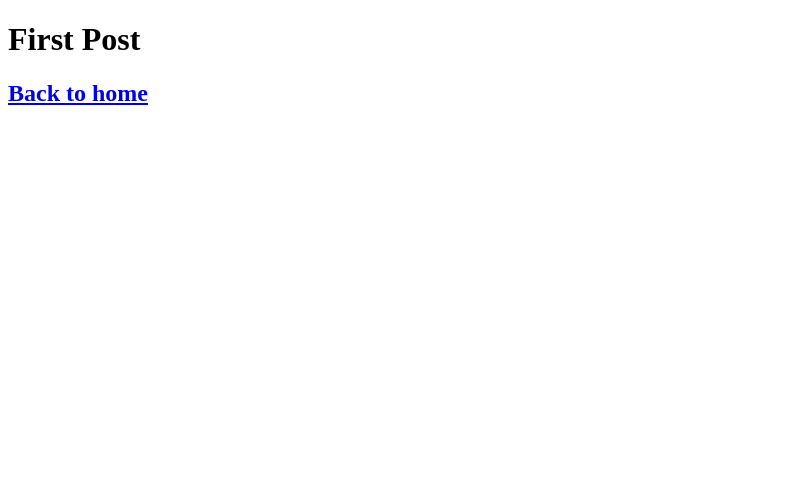
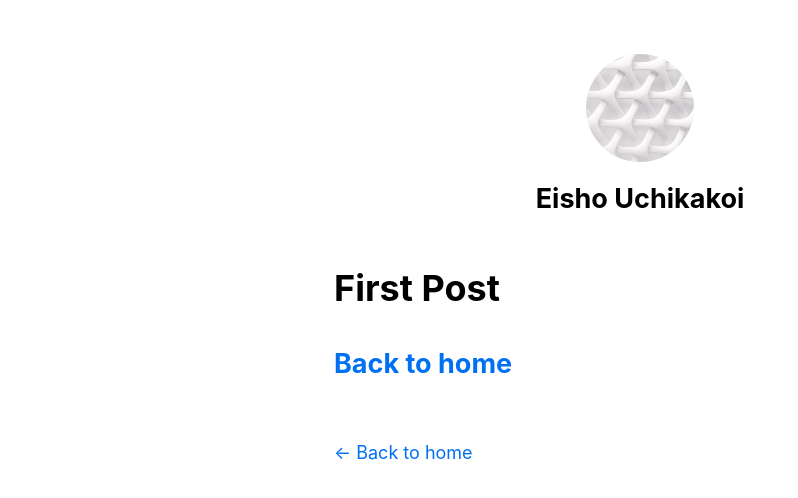
Before and after one commit to ei-show/nextjs-blog, a Next.js app: page /posts/first-post in a window 1280 px wide. Shown: the top 498 px of the page, without its empty margins (0-798 px from the left). Built offline with nearby package versions, Linux system fonts and the light colour scheme.

Commit message:
cssスタイリングの勉強中

```diff
--- /dev/null
+++ b/components/layout.js
@@ -0,0 +1,66 @@
+import Head from 'next/head'
+import styles from './layout.module.css'
+import utilStyles from '../styles/utils.module.css'
+import Link from 'next/link'
+
+const name = 'Eisho Uchikakoi'
+export const siteTitle = 'Next.js Sample Website'
+
+export default function Layout({ children, home }) {
+  return (
+    <div className={styles.container}>
+      <Head>
+        <link rel="icon" href="/favicon.ico" />
+        <meta
+          name="description"
+          content="Learn how to build a personal website using Next.js"
+        />
+        <meta
+          property="og:image"
+          content={`https://og-image.now.sh/${encodeURI(
+            siteTitle
+          )}.png?theme=light&md=0&fontSize=75px&images=https%3A%2F%2Fassets.vercel.com%2Fimage%2Fupload%2Ffront%2Fassets%2Fdesign%2Fnextjs-black-logo.svg`}
+        />
+        <meta name="og:title" content={siteTitle} />
+        <meta name="twitter:card" content="summary_large_image" />
+      </Head>
+      <header className={styles.header}>
+        {home ? (
+          <>
+            <img
+              src="/images/profile.jpg"
+              className={`${styles.headerHomeImage} ${utilStyles.borderCircle}`}
+              alt={name}
+            />
+            <h1 className={utilStyles.heading2Xl}>{name}</h1>
+          </>
+        ) : (
+          <>
+            <Link href="/">
+              <a>
+                <img
+                  src="/images/profile.jpg"
+                  className={`${styles.headerImage} ${utilStyles.borderCircle}`}
+                  alt={name}
+                />
+              </a>
+            </Link>
+            <h2 className={utilStyles.headingLg}>
+              <Link href="/">
+                <a className={utilStyles.colorInherit}>{name}</a>
+              </Link>
+            </h2>
+          </>
+        )}
+      </header>
+      <main>{children}</main>
+      {!home && (
+        <div className={styles.backToHome}>
+          <Link href="/">
+            <a>← Back to home</a>
+          </Link>
+        </div>
+      )}
+    </div>
+  )
+}
--- /dev/null
+++ b/components/layout.module.css
@@ -0,0 +1,25 @@
+.container {
+    max-width: 36rem;
+    padding: 0 1rem;
+    margin: 3rem auto 6rem;
+  }
+
+  .header {
+    display: flex;
+    flex-direction: column;
+    align-items: center;
+  }
+
+  .headerImage {
+    width: 6rem;
+    height: 6rem;
+  }
+
+  .headerHomeImage {
+    width: 8rem;
+    height: 8rem;
+  }
+
+  .backToHome {
+    margin: 3rem 0 0;
+  }
--- /dev/null
+++ b/pages/_app.js
@@ -0,0 +1,5 @@
+import '../styles/global.css'
+
+export default function App({ Component, pageProps }) {
+    return <Component {...pageProps} />
+}
--- a/pages/posts/first-post.js
+++ b/pages/posts/first-post.js
@@ -1,9 +1,10 @@
+import Head from 'next/head'
 import Link from 'next/link'
-import Head from 'next/head'
+import Layout from '../../components/layout'
 
 export default function FirstPost() {
   return (
-    <>
+    <Layout>
       <Head>
         <title>First Post</title>
       </Head>
@@ -13,6 +14,6 @@
           <a>Back to home</a>
         </Link>
       </h2>
-    </>
+    </Layout>
   )
 }
--- /dev/null
+++ b/styles/global.css
@@ -0,0 +1,27 @@
+html,
+body {
+    padding: 0;
+    margin: 0;
+    font-family: -apple-system, BlinkMacSystemFont, Segoe UI, Roboto, Oxygen, Ubuntu, Cantarell, Fira Sans, Droid Sans,
+        Helvetica Neue, sans-serif;
+    line-height: 1.6;
+    font-size: 18px;
+}
+
+* {
+    box-sizing: border-box;
+}
+
+a {
+    color: #0070f3;
+    text-decoration: none;
+}
+
+a:hover {
+    text-decoration: underline;
+}
+
+img {
+    max-width: 100%;
+    display: block;
+}
--- /dev/null
+++ b/styles/utils.module.css
@@ -0,0 +1,52 @@
+.heading2Xl {
+    font-size: 2.5rem;
+    line-height: 1.2;
+    font-weight: 800;
+    letter-spacing: -0.05rem;
+    margin: 1rem 0;
+  }
+
+  .headingXl {
+    font-size: 2rem;
+    line-height: 1.3;
+    font-weight: 800;
+    letter-spacing: -0.05rem;
+    margin: 1rem 0;
+  }
+
+  .headingLg {
+    font-size: 1.5rem;
+    line-height: 1.4;
+    margin: 1rem 0;
+  }
+
+  .headingMd {
+    font-size: 1.2rem;
+    line-height: 1.5;
+  }
+
+  .borderCircle {
+    border-radius: 9999px;
+  }
+
+  .colorInherit {
+    color: inherit;
+  }
+
+  .padding1px {
+    padding-top: 1px;
+  }
+
+  .list {
+    list-style: none;
+    padding: 0;
+    margin: 0;
+  }
+
+  .listItem {
+    margin: 0 0 1.25rem;
+  }
+
+  .lightText {
+    color: #999;
+  }
```
Also changed, not shown: public/images/profile.jpg (added).
